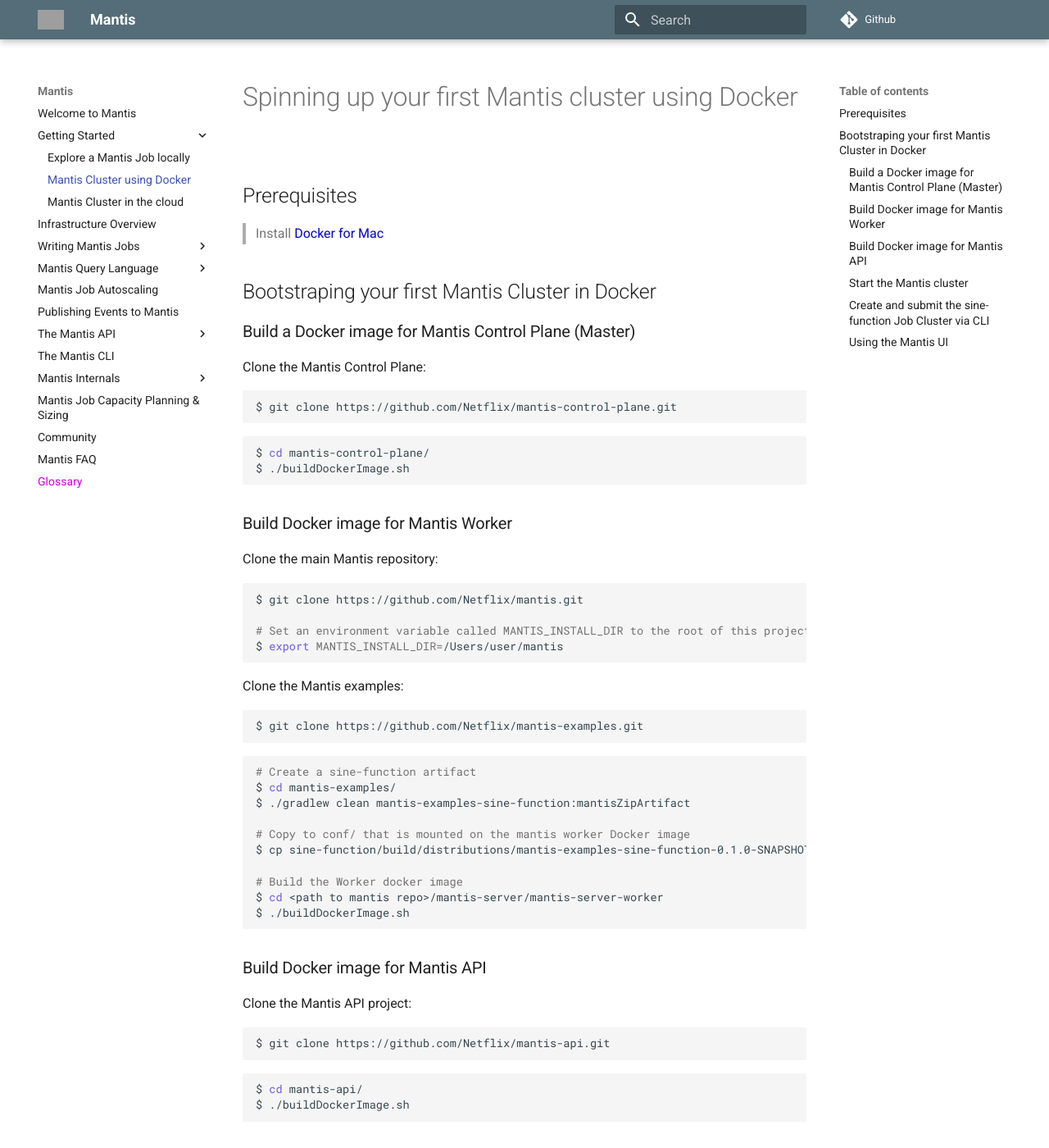
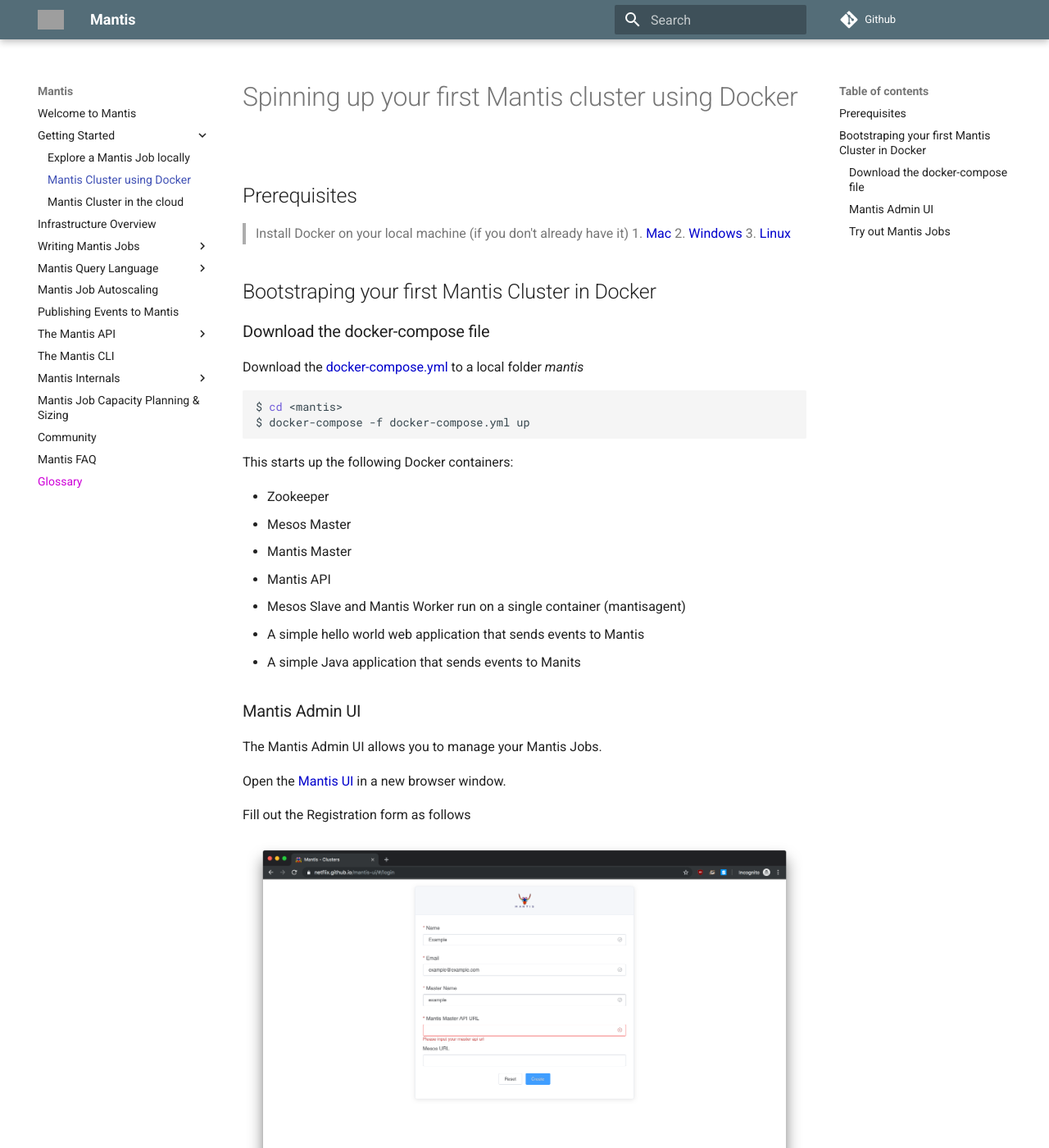
Before and after one commit to Netflix/mantis, an MkDocs documentation site: the page built from docs/docs/gettingstarted/docker.md, in a window 1280 px wide and 1400 px high. Shown: the whole window at 82% size. Built offline with MkDocs 1.6.1 and Material for MkDocs 9.7.7, drawn with Linux system fonts in a browser that asks for light colours; comment, search, counter and statistics services are not loaded; some of the changed text lies outside the part shown; grey boxes are pictures that could not be loaded.

Commit message:
-Added.a simplified docker setup instructions -Added pages to walk through samples

````diff
--- a/docs/docs/gettingstarted/docker.md
+++ b/docs/docs/gettingstarted/docker.md
@@ -2,71 +2,21 @@
 
 ## Prerequisites
 
-> Install [Docker for Mac](https://docs.docker.com/docker-for-mac/install/)
+> Install Docker on your local machine (if you don't already have it)
+1. [Mac](https://docs.docker.com/docker-for-mac/install/)
+2. [Windows](https://docs.docker.com/docker-for-windows/install)
+3. [Linux](https://docs.docker.com/install/linux/docker-ce/ubuntu/)
 
 ## Bootstraping your first Mantis Cluster in Docker
 
-### Build a Docker image for Mantis Control Plane (Master)
+### Download the docker-compose file
 
-Clone the Mantis Control Plane:
-
+Download the [docker-compose.yml](https://github.com/Netflix/mantis/blob/master/docker-compose.yml)
+to a local folder *mantis*
 ```bash
-$ git clone https://github.com/Netflix/mantis-control-plane.git
+$ cd <mantis>
+$ docker-compose -f docker-compose.yml up
 ```
-
-```bash
-$ cd mantis-control-plane/
-$ ./buildDockerImage.sh
-```
-
-### Build Docker image for Mantis Worker
-
-Clone the main Mantis repository:
-
-```bash
-$ git clone https://github.com/Netflix/mantis.git
-
-# Set an environment variable called MANTIS_INSTALL_DIR to the root of this project
-$ export MANTIS_INSTALL_DIR=/Users/user/mantis
-```
-
-Clone the Mantis examples:
-
-```bash
-$ git clone https://github.com/Netflix/mantis-examples.git
-```
-
-```bash
-# Create a sine-function artifact
-$ cd mantis-examples/
-$ ./gradlew clean mantis-examples-sine-function:mantisZipArtifact
-
-# Copy to conf/ that is mounted on the mantis worker Docker image
-$ cp sine-function/build/distributions/mantis-examples-sine-function-0.1.0-SNAPSHOT.zip <path to mantis repo>/localdev/conf/
-
-# Build the Worker docker image
-$ cd <path to mantis repo>/mantis-server/mantis-server-worker
-$ ./buildDockerImage.sh
-```
-
-### Build Docker image for Mantis API
-
-Clone the Mantis API project:
-```bash
-$ git clone https://github.com/Netflix/mantis-api.git
-```
-```bash
-$ cd mantis-api/
-$ ./buildDockerImage.sh
-```
-
-### Start the Mantis cluster
-
-```bash
-$ cd <path to mantis repo>
-$ docker-compose -f docker-compose-new-master.yml up
-```
-
 This starts up the following Docker containers:
 
 - Zookeeper
@@ -74,46 +24,16 @@
 - Mantis Master
 - Mantis API
 - Mesos Slave and Mantis Worker run on a single container (mantisagent)
+- A simple hello world web application that sends events to Mantis
+- A simple Java application that sends events to Manits
 
-### Create and submit the sine-function Job Cluster via CLI
+### Mantis Admin UI
 
-```bash
-$ curl -X POST http://127.0.0.1:8100/api/namedjob/create --silent --data @$MANTIS_INSTALL_DIR/localdev/conf/namedJob-template -vvv
+The Mantis Admin UI allows you to manage your Mantis Jobs.
 
-$ curl -X POST http://127.0.0.1:8100/api/submit --silent --data @$MANTIS_INSTALL_DIR/localdev/conf/submitJob-template -vvv
-```
+Open the [Mantis UI](https://netflix.github.io/mantis-ui/) in a new browser window.
 
-To get a shell on a running container:
-
-```bash
-$ docker exec -it mantis_mantisagent_1 bash
-
-# Job logs can be found here.
-$ cd /tmp/mesos_workdir/slaves/<frameworkid>/frameworks/MantisFramework/executors
-```
-### Using the Mantis UI
-
-Clone the Mantis UI project:
-
-```bash
-$ git clone https://github.com/Netflix/mantis-ui.git
-```
-
-Run the following commands (in the root directory of this project) to get all dependencies installed and to start the server:
-
-```bash
-$ yarn
-$ yarn serve
-```
-
-Once the node server is up it should print something like
-
-```
- App running at:
- Local:   http://localhost:8080/
-```
-
-Point your browser to the above URL and fill out the Registration form as follows
+Fill out the Registration form as follows
 
 ![Fresh Mantis UI](../images/fresh_ui.png)
 
@@ -125,70 +45,32 @@
 
 Click on `Create`
 
-The Mantis Admin page should have no Job clusters currently.
+The Mantis Admin page should be pre-populated with all the Mantis examples.
 
-![Create first Cluster](../images/create_cluster0.png)
+![Clusters](../images/clusterpage.png)
 
-Create a new Job Cluster
+### Try out Mantis Jobs
 
-Click on the `Create New Job Cluster` button on the top right.
+Now that you have setup a Mantis cluster locally try running some of the preconfigured
+Mantis samples
 
-Specify the cluster name as `MySine`
+1. [Sine Function Sample](samples/sinesample.md) - A simple job that generates x and y
+coordinates of a sine wave.
 
-Click on `Upload file` and drag and drop the these two files
+2. [Twitter Sample](samples/twittersample.md) - Connects to a twitter stream using consumer and token
+keys specified and performs a streaming word count.
 
-1. `mantis-examples/sine-function/build/distributions/mantis-examples-sine-function-0.1.0-SNAPSHOT.zip`
-1. `mantis-examples/sine-function/build/distributions/mantis-examples-sine-function-0.1.0-SNAPSHOT.json`
+3. [On Demand sourcing data from external apps sample](samples/publishsample.md) - Demonstrates
+how Mantis Jobs can pull events on demand from external applications.
 
-![Create Cluster](../images/create_cluster.png)
 
-Under the section `Stage 1 - Scheduling Information` click on `Edit` and reduce the Disk and Network requirements
-for this worker to `10` and `12` respectively.
+Next steps.
+* [Setup Mantis in AWS](cloud.md) and run the samples
+* Learn to write your own Mantis Jobs
 
-![Update job resources](../images/update_job_resources.png)
-
-Under the section `Parameters` click on `Override Defaults`
-Here you can override values for Job parameters. Let us override the parameter `useRandom` to `true`
-
-![Override job param](../images/override_job_param.png)
-
-Click `Create Job Cluster` on the bottom left
-
-![Create Job Cluster](../images/create_job_cluster3.png)
-
-This will create the job cluster
-
-![Job Cluster created](../images/job_cluster_created.png)
-
-Now let us submit a new Job for our Job Cluster
-Click the `Submit` green button this will open up a submit screen that will allow you to override Resource configurations
-as well as parameter values.
-
-![Submit Job1](../images/submit_job1.png)
-
-Let us skip all that and scroll directly to the bottom and hit the `Submit` button on the bottom left.
-
-![Submit Job](../images/submit_job.png)
-
-View output of the job
-
-If all goes well your job would go into `Launched` state.
-
-![Job Launched](../images/job_launched.png)
-
-Scroll to the bottom and in the `Job Output` section click on `Start`
-
-You should see output of the Sine function job being streamed below
-
-```
-Oct 4 2019, 03:55:39.338 PM - {"x": 26.000000, "y": 7.625585}
-```
-
-![Running Job](../images/running_job.png)
-
-8. To teardown the Mantis cluster, issue the following command
+To teardown the Mantis cluster, issue the following command
 
 ```bash
-$ cd <path to mantis repo>
-$ docker-compose -f docker-compose-new-master.yml down
+$ cd <mantis>
+$ docker-compose -f docker-compose.yml down
 ```
````
Also changed, not shown: docs/docs/gettingstarted/local.md (+7 -2 lines), docs/docs/gettingstarted/samples/publishsample.md (added, +153 -0 lines), docs/docs/gettingstarted/samples/sinesample.md (added, +34 -0 lines), docs/docs/gettingstarted/samples/twittersample.md (added, +43 -0 lines), docs/docs/localdevelopment/localdockersetup.md (added, +202 -0 lines), docs/docs/images/clusterpage.png (added), docs/docs/images/jobconnectorcluster.png (added), docs/docs/images/jobconnectorrunning.png (added), docs/docs/images/jobconnectorsubmit.png (added), docs/docs/images/sharedmresourcecluster.png (added), docs/docs/images/sharemresourcerunning.png (added), docs/docs/images/twitter-clusterpage.png (added), docs/docs/images/twitter-running.png (added), docs/docs/images/twitter-submit.png (added).
